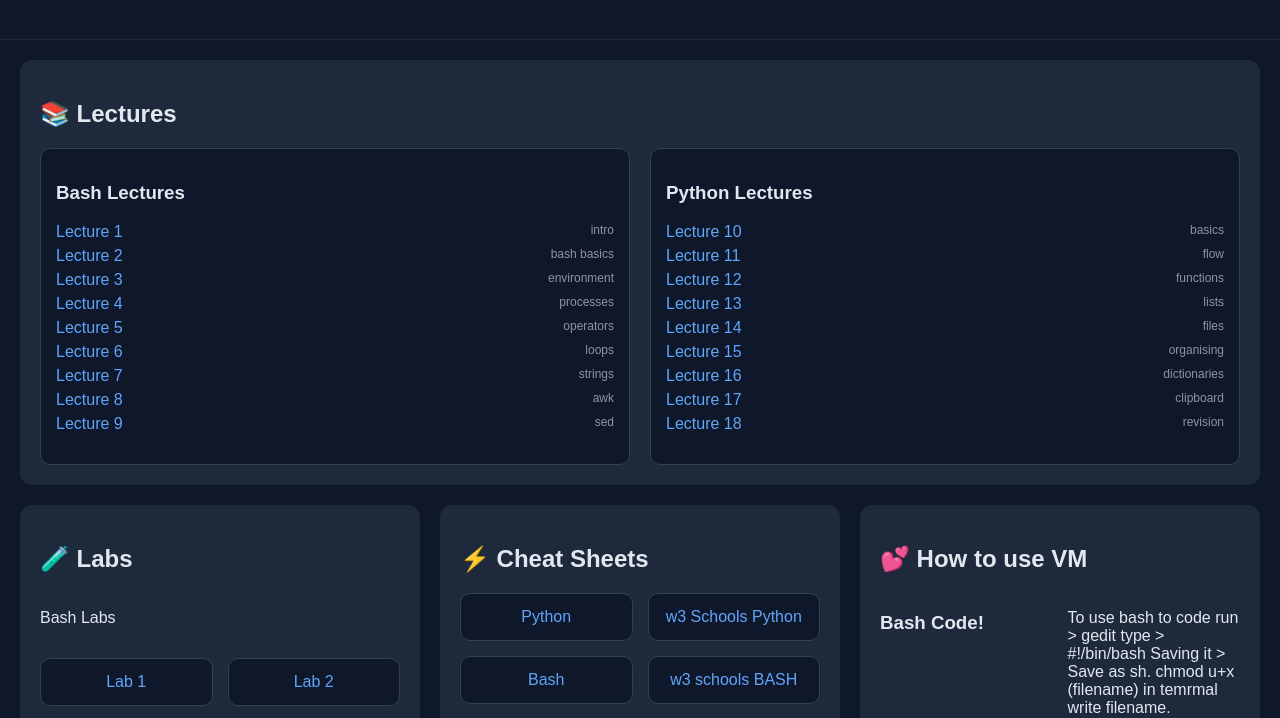
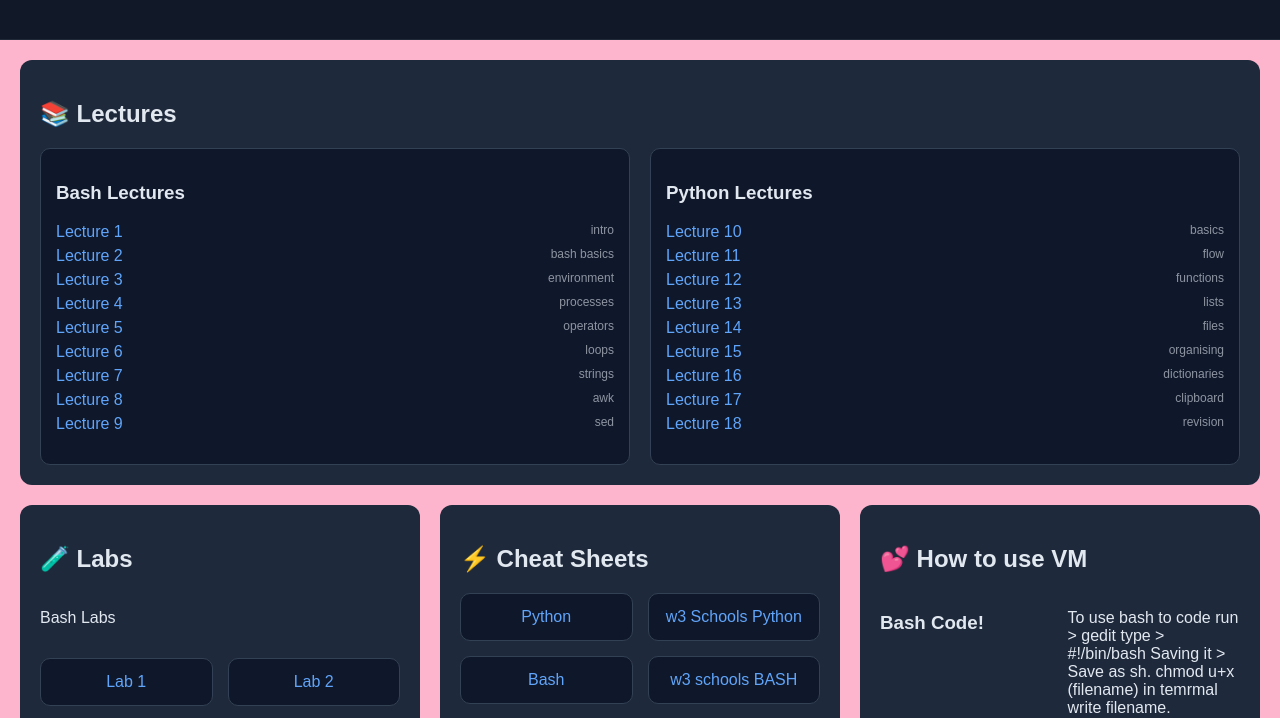
Before and after one commit to Amyol04/SysScryptingNotes.github.io, a plain HTML site: page index.html in a window 1280 px wide. Shown: the part 81-799 px from the top of the page. Drawn offline with Linux system fonts and the light colour scheme.

Commit message:
Update style.css

```diff
--- a/CSS/style.css
+++ b/CSS/style.css
@@ -1,7 +1,7 @@
 body {
     margin: 0;
     font-family: Arial, sans-serif;
-    background: #0f172a;
+    background: #FDB5CE;
     color: #e2e8f0;
 }
 
```
